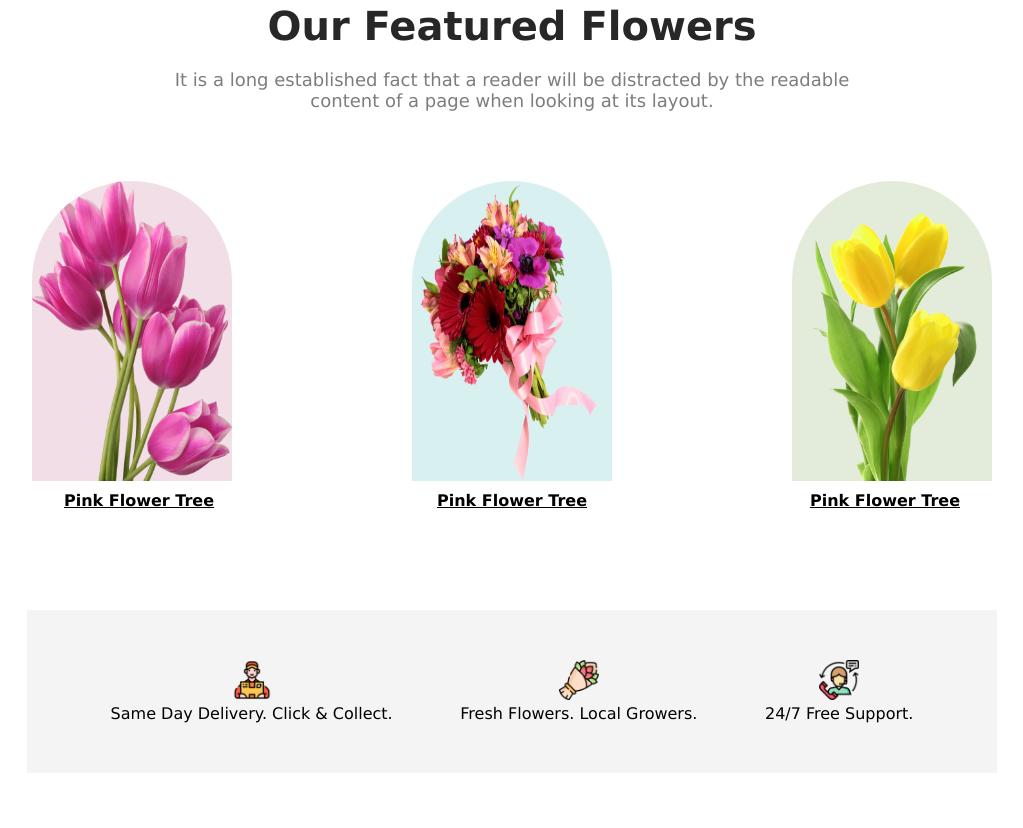
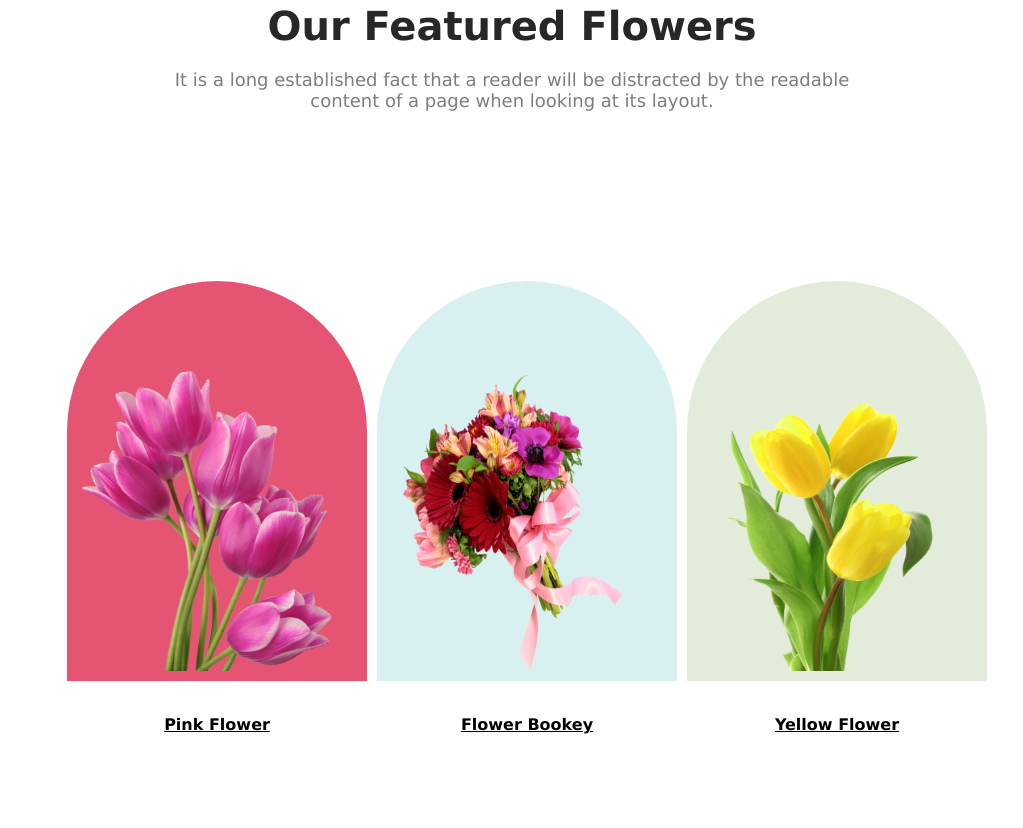
Before and after one commit to wolfiee42/flower-shop-project, a plain HTML site: page index.html in a window 1280 px wide. Shown: the part 973-1801 px from the top of the page, without its empty margins (128-1151 px from the left). Drawn offline with Linux system fonts and the light colour scheme.

Commit message:
a bit change if code

```diff
--- a/index.html
+++ b/index.html
@@ -41,16 +41,21 @@
                         readable content of a page when looking at its layout.</p>
                 </div>
             </div>
-            <div class="featured-flowers">
-                <img src="assets/pngwing 6.png" alt="" class="flowers a">
-                <img src="assets/pngwing 5.png" alt="" class="flowers b">
-                <img src="assets/pngwing 7.png" alt="" class="flowers c">
+            <div class="flower-container">
+                <div class="flower-img">
+                    <img class="a" src="assets/pngwing 6.png" alt="">
+                    <p class="flower-desc">Pink Flower</p>
+                </div>
+                <div class="flower-img ss">
+                    <img class="a" src="assets/pngwing 5.png" alt="">
+                    <p class="flower-desc">Flower Bookey</p>
+                </div>
+                <div class="flower-img dd" >
+                    <img class="a" src="assets/pngwing 7.png" alt="">
+                    <p class="flower-desc">Yellow Flower</p>
+                </div>
             </div>
-            <div class="names">
-                <p class="namesDesc">Pink Flower Tree</p>
-                <p class="namesDesc">Pink Flower Tree</p>
-                <p class="namesDesc">Pink Flower Tree</p>
-            </div>
+
             <div class="customer-care">
                 <div class="ds">
                     <img src="assets/Group 57.png" alt="" class="cc-pic">
--- a/styles/style.css
+++ b/styles/style.css
@@ -106,33 +106,44 @@ header {
     margin: auto;
     padding-bottom: 20px;
 }
-
-.featured-flowers {
+.flower-container{
     display: flex;
     justify-content: space-between;
-    gap: 15px;
-    width: 75%;
-    margin: auto;
+    align-items:center;
+    gap: 10px;
+    margin: 0px 95px;
+    padding: 100px 70px 0px 100px;
 
 }
-.flowers{
-    width: 200px;
+.flower-img{
+    height: 400px;
+    width: 450px;
+    background-color: #E55473;
+    border-radius: 300px 300px 0px 0px;
+
+}
+.ss{
+    background-color: #0597A026 ;
+}
+.dd{
+    background-color: #477D1126;
+}
+.flower-desc{
+    margin-top: 40px;
+    text-align: center;
+    text-decoration: underline;
+    font-weight: 600;
+}
+.a{
     height: 300px;
-    /* margin: auto; */
-    border-radius: 250px 250px 0px 0px;
+    width: 250px;
+    margin-top: 90px;
+    margin-left: 15px;
 }
 
-.a {
-    background-color: #A7216226;
-}
 
-.b {
-    background-color: #0597A026;
-}
 
-.c {
-    background-color: #477D1126;
-}
+
 
 .names{
     display: flex;
@@ -148,7 +159,7 @@ header {
 
 .customer-care{
     width: 68%;
-    margin:100px auto;
+    margin:150px auto;
     display: flex;
     justify-content: space-around;
     background-color: #2727270D;
@@ -158,6 +169,11 @@ header {
 .cc-pic{
     width: 40px;
     height: 40px;
+}
+.cc-description{
+    font-size: 16px;
+    font-weight: 600;
+    color: rgba(39, 39, 39, 0.60);
 }
 /* sales section */
 
```
